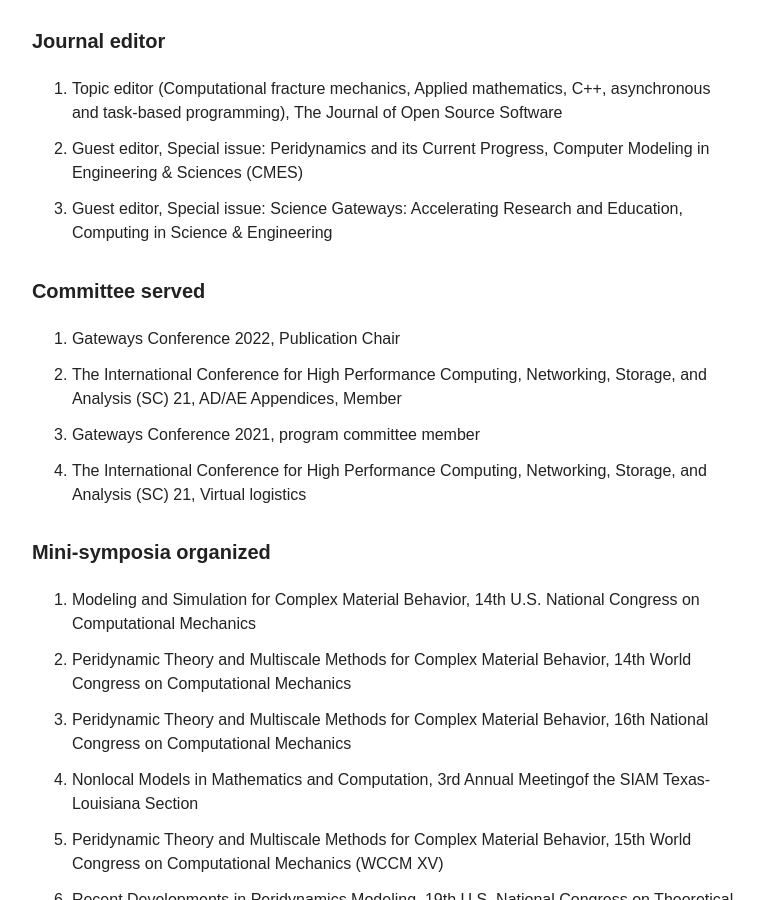
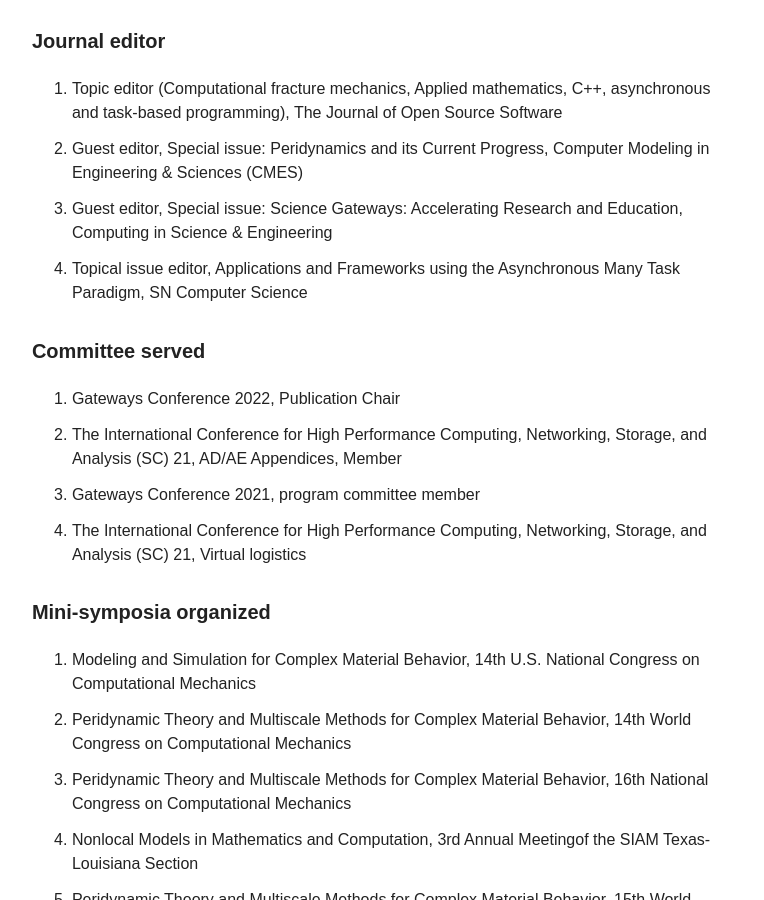
Before and after one commit to diehlpk/diehlpk.github.io, a Jekyll site: the page built from cv/index.md, in a window 1280 px wide and 900 px high, scrolled down 4986 px. Shown: the whole window, without its empty margins (254-1018 px from the left). Built offline with Jekyll 4.4.1, drawn with Linux system fonts in a browser that asks for light colours; nearby versions of some CDN libraries; some web fonts are replaced.

Commit message:
Update CV

```diff
--- a/cv/index.md
+++ b/cv/index.md
@@ -165,7 +165,7 @@ Also available as [PDF document]({{ site.url }}/assets/courses.pdf) with more de
 1. Topic editor (Computational fracture mechanics, Applied mathematics, C++, asynchronous and task-based programming), The Journal of Open Source Software
 2. Guest editor, Special issue: Peridynamics and its Current Progress, Computer Modeling in Engineering & Sciences (CMES)
 3. Guest editor, Special issue: Science Gateways: Accelerating Research and Education, Computing in Science & Engineering
-
+3. Topical issue editor, Applications and Frameworks using the Asynchronous Many Task Paradigm, SN Computer Science
 
 ##### Committee served
 
```
